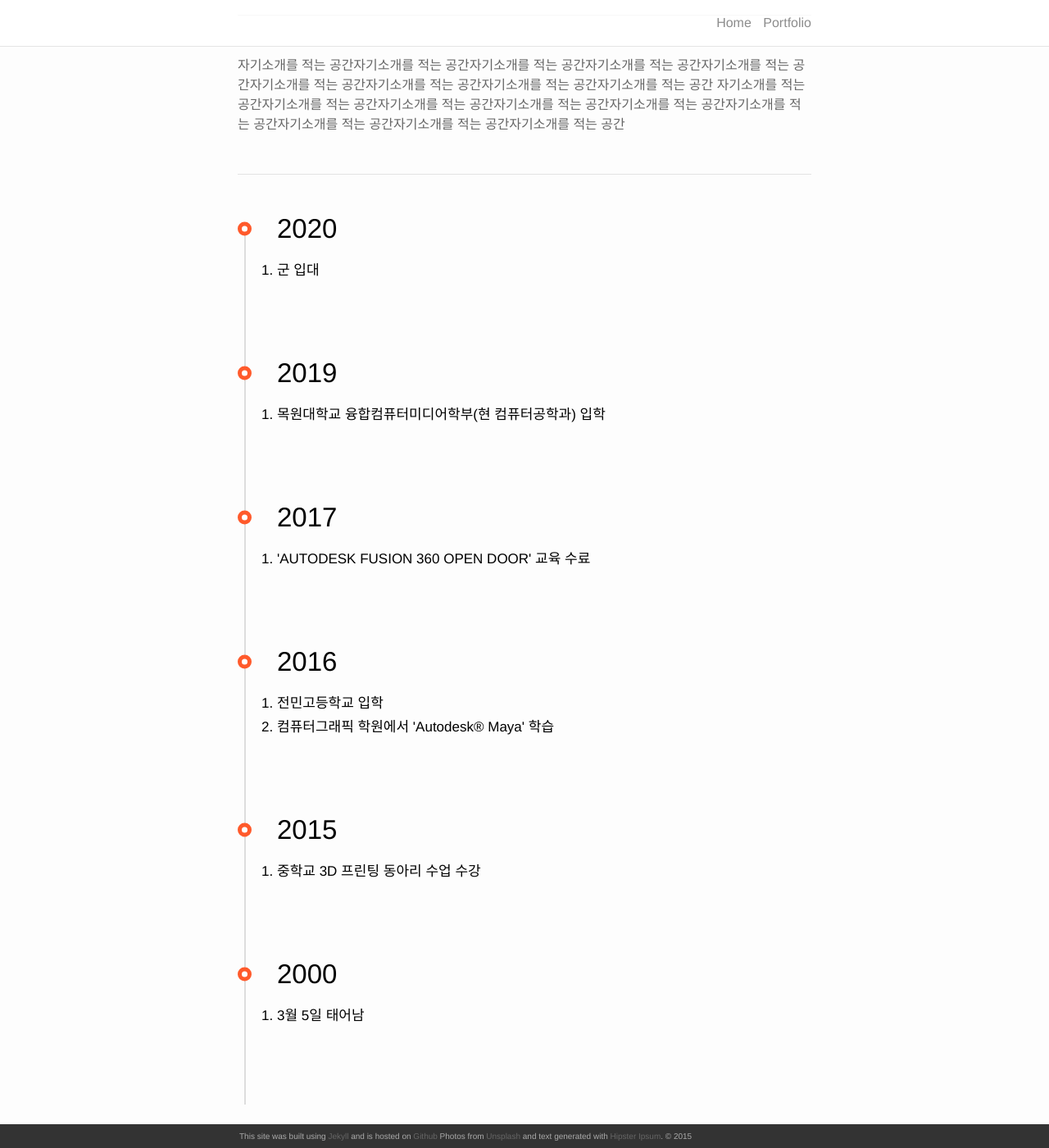
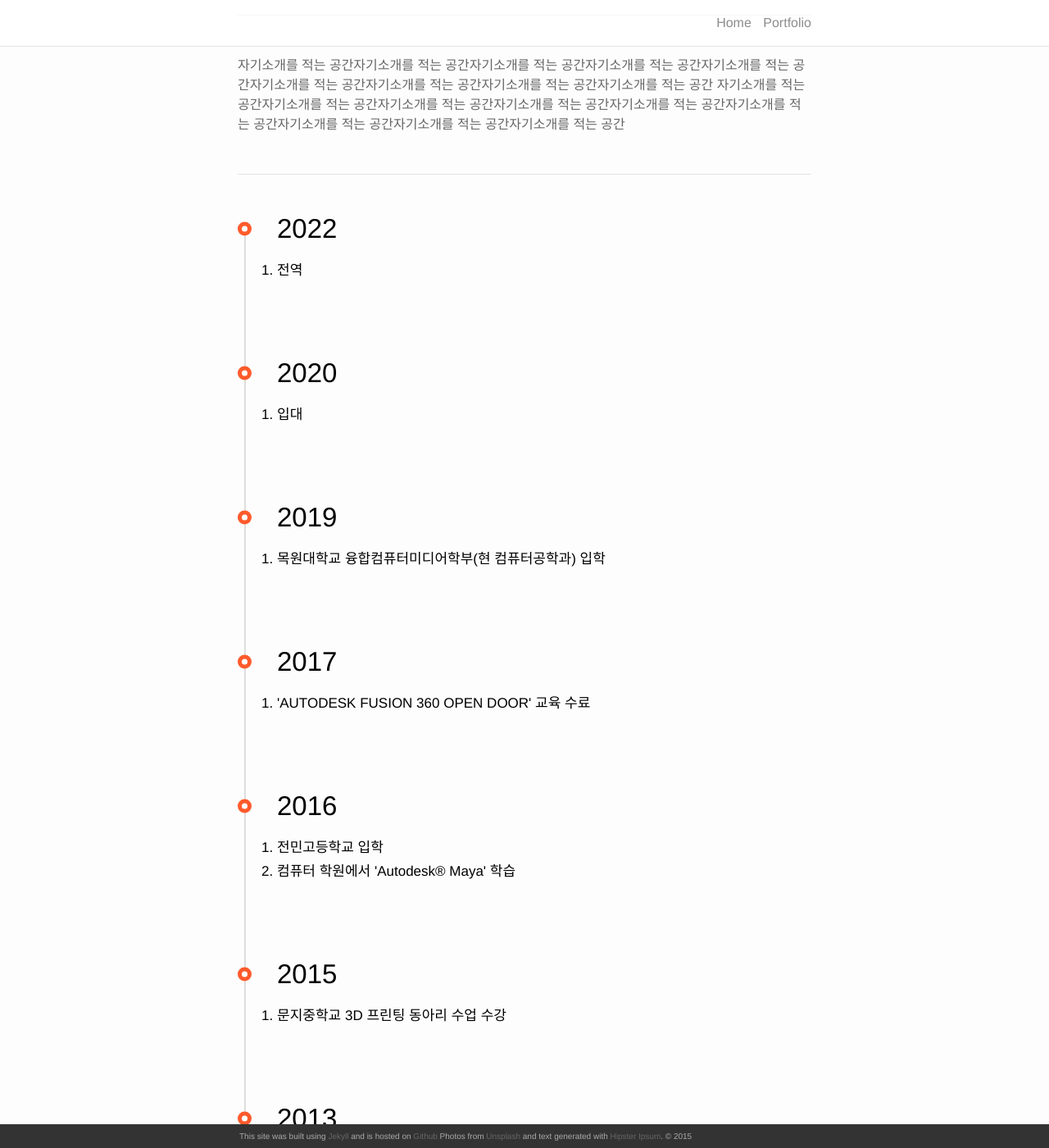
Before and after one commit to zazangkjw/zazangkjw.github.io, a Jekyll site: the page built from index.html, in a window 1280 px wide and 1400 px high, scrolled down 251 px. Shown: the whole window at 82% size. Built offline with Jekyll 4.4.1, drawn with Linux system fonts in a browser that asks for light colours; nearby versions of some CDN libraries; the list of posts is cut into pages by our own code; some of the changed text lies outside the part shown.

Commit message:
연혁10

```diff
--- a/index.html
+++ b/index.html
@@ -11,24 +11,31 @@
 <!-- <img class="col one right" src="/img/prof_pic.jpg"> -->
 <br>
 <hr>
-<br/>
-<br/>
+<br />
+<br />
 
 자기소개를 적는 공간자기소개를 적는 공간자기소개를 적는 공간자기소개를 적는 공간자기소개를 적는 공간자기소개를 적는 공간자기소개를 적는 공간자기소개를 적는 공간자기소개를 적는 공간
 자기소개를 적는 공간자기소개를 적는 공간자기소개를 적는 공간자기소개를 적는 공간자기소개를 적는 공간자기소개를 적는 공간자기소개를 적는 공간자기소개를 적는 공간자기소개를 적는 공간
 
-<br/>
-<br/>
-<br/>
-<hr/>
-<br/>
-<br/>
+<br />
+<br />
+<br />
+<hr />
+<br />
+<br />
 
 <div class="history">
 	<div>
+		<h2>2022</h2>
+		<ol>
+			<li>전역</li>
+		</ol>
+	</div>
+
+	<div>
 		<h2>2020</h2>
 		<ol>
-		<li>군 입대</li>
+			<li>입대</li>
 		</ol>
 	</div>
 
@@ -50,29 +57,57 @@
 		<h2>2016</h2>
 		<ol>
 			<li>전민고등학교 입학</li>
-		  <li>컴퓨터그래픽 학원에서 'Autodesk® Maya' 학습</li>
+			<li>컴퓨터 학원에서 'Autodesk® Maya' 학습</li>
 		</ol>
 	</div>
 
 	<div>
 		<h2>2015</h2>
 		<ol>
-		<li>중학교 3D 프린팅 동아리 수업 수강</li>
+			<li>문지중학교 3D 프린팅 동아리 수업 수강</li>
+		</ol>
+	</div>
+
+	<div>
+		<h2>2013</h2>
+		<ol>
+			<li>문지중학교 입학</li>
+		</ol>
+	</div>
+
+	<div>
+		<h2>2011</h2>
+		<ol>
+			<li>문지초등학교로 전학</li>
+		</ol>
+	</div>
+
+	<div>
+		<h2>2007</h2>
+		<ol>
+			<li>금성초등학교 입학</li>
+		</ol>
+	</div>
+
+	<div>
+		<h2>2004</h2>
+		<ol>
+			<li>전원유치원 입학</li>
 		</ol>
 	</div>
 
 	<div>
 		<h2>2000</h2>
 		<ol>
-		  <li>3월 5일 태어남</li>
+			<li>3월 5일 대전 출생</li>
 		</ol>
 	</div>
 </div>
 
-<br/>
-<br/>
-<hr/>
-<br/>
+<br />
+<br />
+<hr />
+<br />
 <span class="contacticon center">
 	<a href="mailto:zazangkjw@naver.com"><i class="fa fa-envelope-square"></i></a>
 	<a href="https://github.com/zazangkjw" target="_blank"><i class="fa fa-github-square"></i></a>
```
Lines whose indentation alone changed are shown as unchanged.
